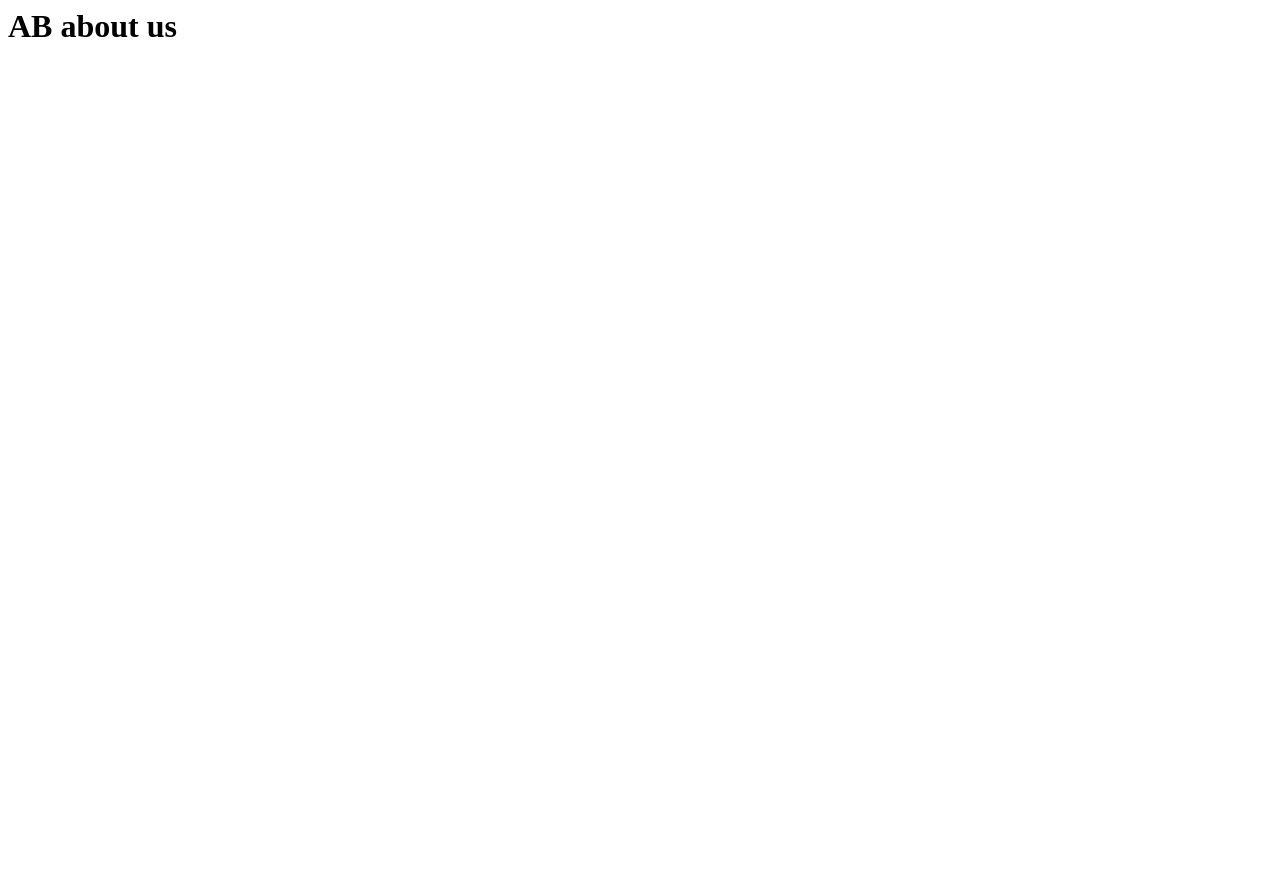
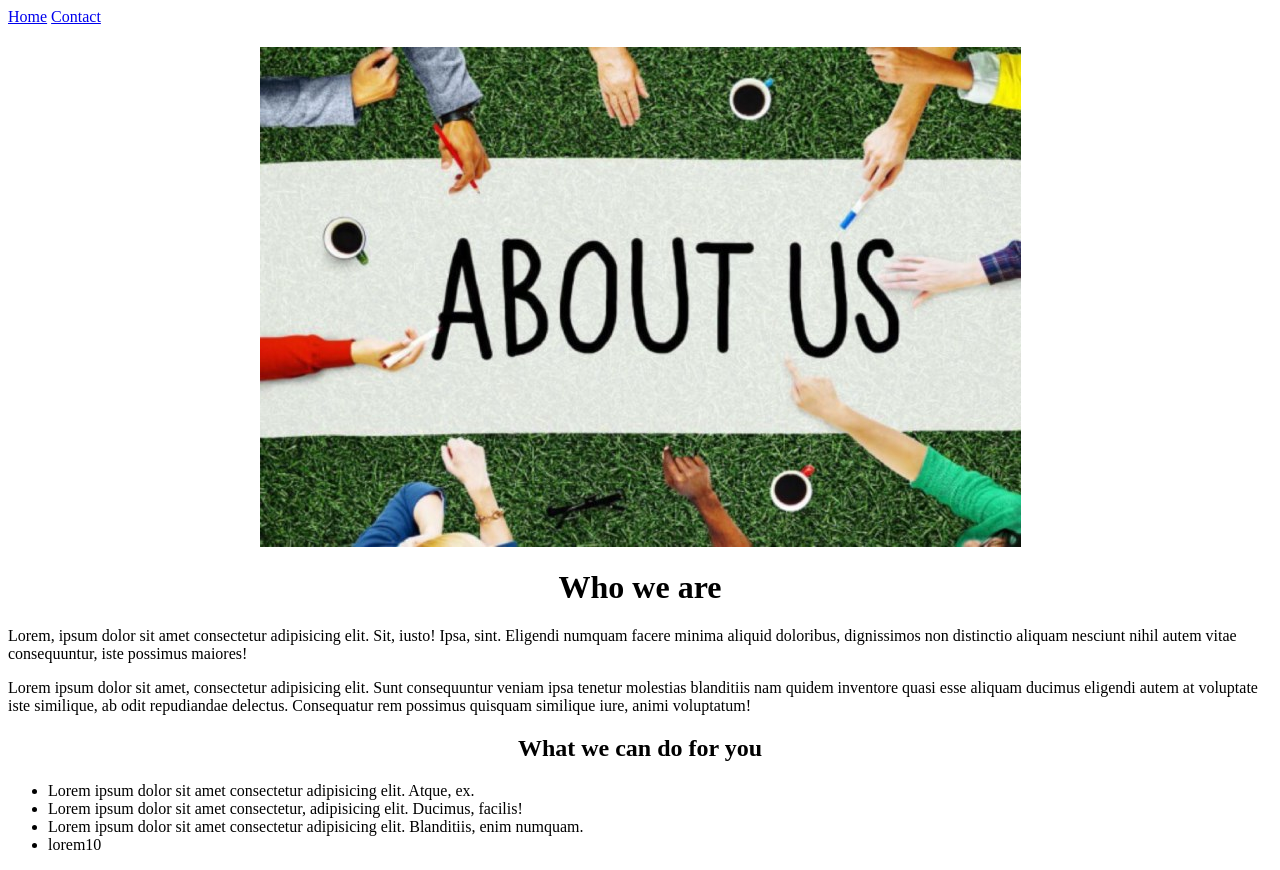
Before and after one commit to vdavis345/business-site, a plain HTML site: page aboutus.html in a window 1280 px wide. Before the commit the page ends 800 px from the top, so only its background shows below. Drawn offline with Linux system fonts and the light colour scheme.

Commit message:
newer stuff

```diff
--- a/aboutus.html
+++ b/aboutus.html
@@ -1 +1,80 @@
-<h1>AB about us</h1>
+
+
+<body>
+
+    <div class="container-fluid">
+
+
+        <div class="row">
+
+
+
+
+            <div class="dropdown-menu" aria-labelledby="navbarDropdown">
+                <a class="dropdown-item" href="index.html">Home</a>
+                <a class="dropdown-item" href="contactus.html">Contact</a>
+                <div class="dropdown-divider"></div>
+
+            </div>
+
+
+
+            </nav>
+        </div>
+
+
+
+
+        <div class="row">
+            <div class="col-sm-8">
+                <div class="col-sm-12">
+                  <center>  <h1>
+                        <img src="./images/about-us-pic.jpg">
+                    </h1></center>
+                </div>
+            </div>
+
+            <div class="col-sm-4">
+                <div class="col-sm-12">
+                    <div id="about">
+                            <center><h1>Who we are</h1></center>
+                            <p>Lorem, ipsum dolor sit amet consectetur adipisicing elit. Sit, iusto! Ipsa, sint. Eligendi numquam
+                                facere
+                                minima aliquid doloribus, dignissimos non distinctio aliquam nesciunt nihil autem vitae consequuntur,
+                                iste
+                                possimus maiores!</p>
+                            <p>Lorem ipsum dolor sit amet, consectetur adipisicing elit. Sunt consequuntur veniam ipsa tenetur
+                                molestias
+                                blanditiis nam quidem inventore quasi esse aliquam ducimus eligendi autem at voluptate iste similique,
+                                ab
+                                odit repudiandae delectus. Consequatur rem possimus quisquam similique iure, animi voluptatum!</p>
+
+
+
+                    </div>
+                </div>
+            </div>
+        </div>
+
+
+
+        <div class="row">
+                <center>
+                        <h2>What we can do for you</h2>
+                    </center>
+                    <ul>
+                        <li>
+                            Lorem ipsum dolor sit amet consectetur adipisicing elit. Atque, ex.
+                        </li>
+                        <li>
+                            Lorem ipsum dolor sit amet consectetur, adipisicing elit. Ducimus, facilis!
+                        </li>
+                        <li>
+                            Lorem ipsum dolor sit amet consectetur adipisicing elit. Blanditiis, enim numquam.
+                        </li>
+                        <li>lorem10</li>
+                    </ul>
+
+        </div>
+    </div>
+</body>
--- a/stylesheet.css
+++ b/stylesheet.css
@@ -7,9 +7,7 @@
 
 } */
 
-/* #fix{
-    width: 50px; height:50px;
-} */
+
 
 .pic{
     background: url("http://3.bp.blogspot.com/-E1rlQN-YPYA/Vd925nnWJDI/AAAAAAAASgA/wsW9EPfMh1U/s1600/beach-best-hd-wallpaper-1895-wallpaper-computer-best-website.jpg") 100% fixed;
@@ -47,3 +45,24 @@ body{
 
 
 }
+
+body{
+    background-color:black;
+}
+
+#text{
+    color:white;
+}
+
+#foot{
+    color:white;
+}
+
+#vinny{
+    color:white;
+    font-family: 'Mali', cursive;
+}
+
+#about{
+    color:white;
+}
```
Also changed, not shown: contactus.html (+56 -0 lines), index.html (+16 -1 lines), images/about-us-pic.jpg (added), images/coconuts.jpg (added), images/contact-us-1.jpg (added), images/contact-us-2.jpg (added), images/limbo.jpg (added), images/watersports.jpg (added).
